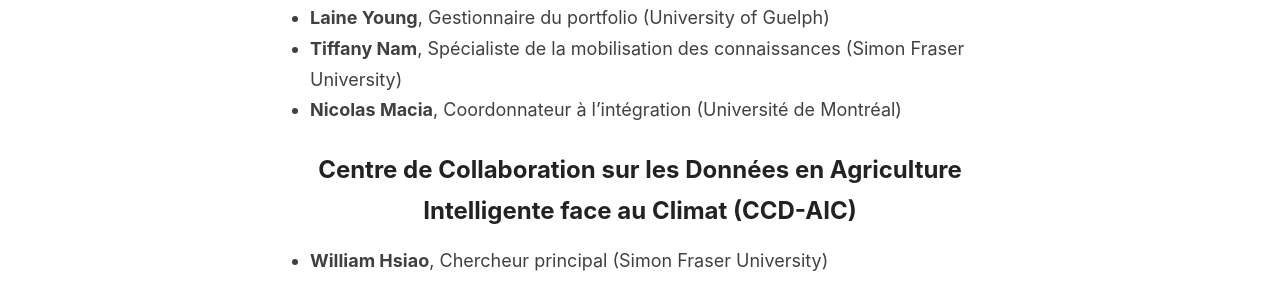
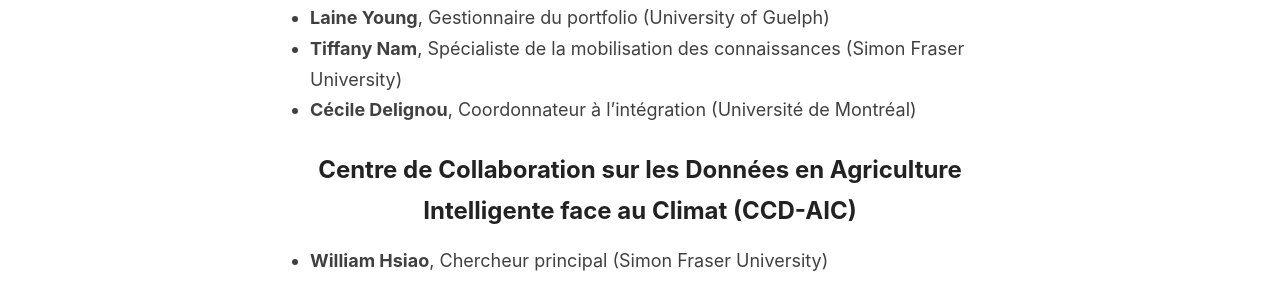
Before and after one commit to ClimateSmartAg/ClimateSmartAg-website-fr, a Jekyll site: the page built from _pages/team.md, in a window 1280 px wide. Shown: the part 735-1017 px from the top of the page. Built offline with Jekyll 4.4.1, drawn with Linux system fonts in a browser that asks for light colours.

```diff
--- a/_pages/team.md
+++ b/_pages/team.md
@@ -23,7 +23,7 @@
 - **Alexandra Burdett**, Directrice des opérations (University of Guelph)
 - **Laine Young**, Gestionnaire du portfolio (University of Guelph)
 - **Tiffany Nam**, Spécialiste de la mobilisation des connaissances (Simon Fraser University)
-- **Nicolas Macia**, Coordonnateur à l'intégration (Université de Montréal)
+- **Cécile Delignou**, Coordonnateur à l'intégration (Université de Montréal)
 
 ## Centre de Collaboration sur les Données en Agriculture Intelligente face au Climat (CCD-AIC)
 
```
